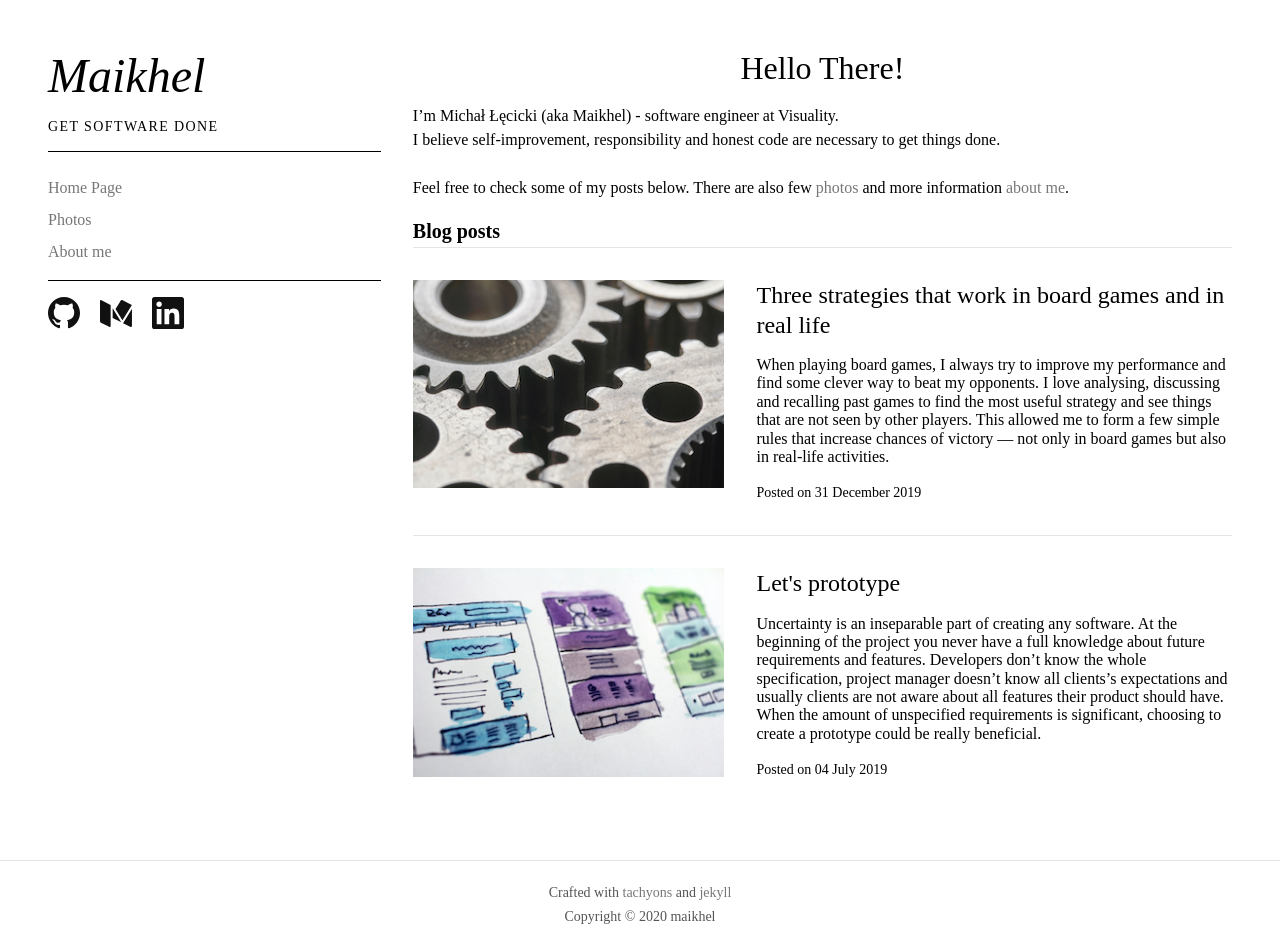
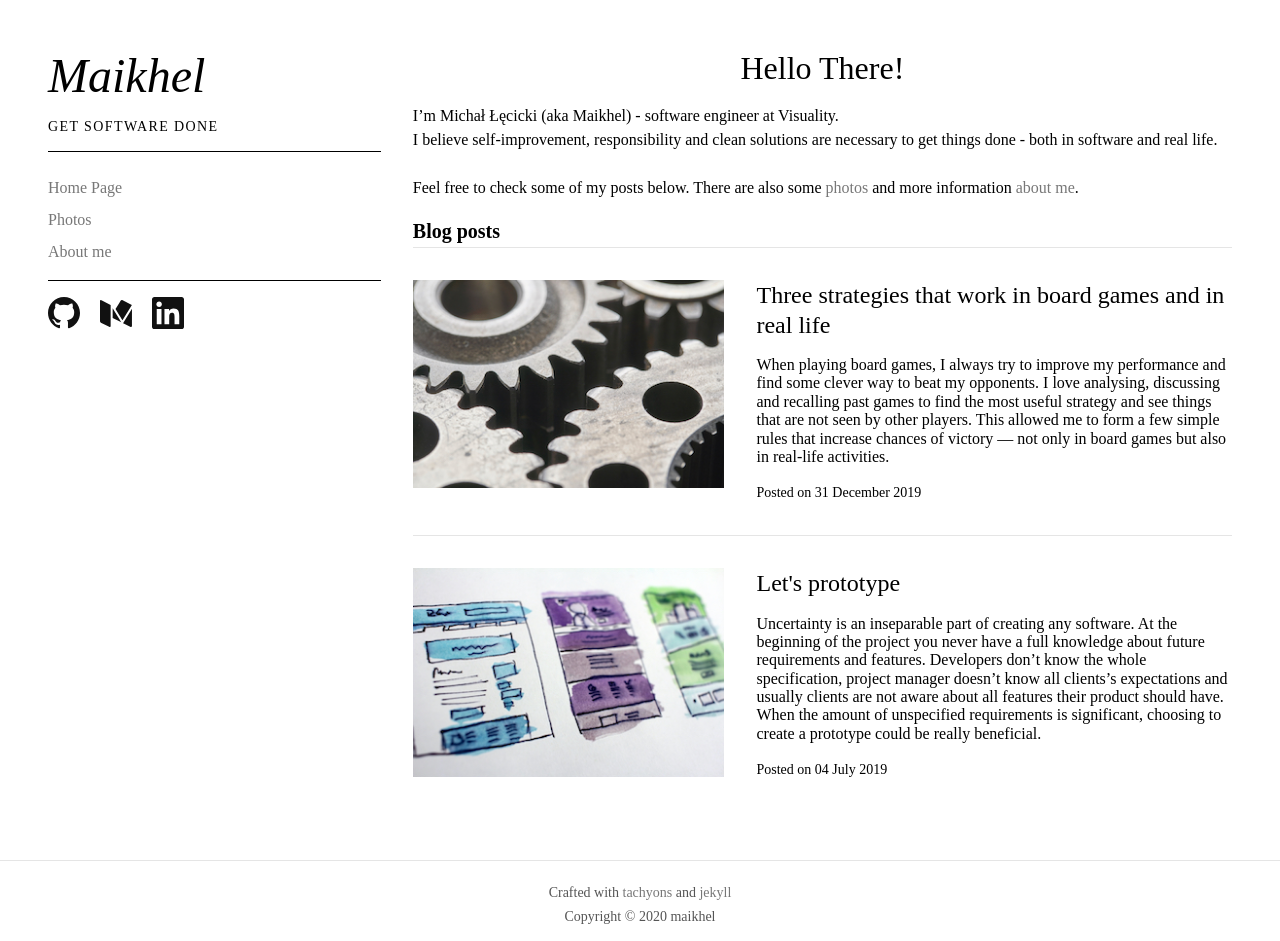
Before and after one commit to maikhel/maikhel.github.io, a Jekyll site: the page built from index.html, in a window 1280 px wide. Built offline with Jekyll 4.4.1, drawn with Linux system fonts in a browser that asks for light colours.

Commit message:
Adjust wording

```diff
--- a/about.html
+++ b/about.html
@@ -4,7 +4,7 @@ title: About me
 ---
 <p class="f5 lh-copy">
 I’m Michał Łęcicki (aka Maikhel) - software engineer at Visuality.</br>
-I believe self-improvement, responsibility and honest code are necessary to get things done.</br>
+I believe self-improvement, responsibility and clean solutions are necessary to get things done - both in software and real life.</br>
 </p>
 
 <div class="f4 b pv1 mv2 bb b--black-10"> My path </div>
@@ -18,7 +18,7 @@ as a junior Ruby on Rails developer and in 2018 I moved to
 as a software engineer.
 Surrounded by experienced engineers, I learned and still improve best development practices, applying clean architecture and using best design patterns.</br>
 </br>
-As a backend engineer I’m usually responsible for preparing Ruby on Rails API applications (currently in JSON:API standard), building software prototypes or creating third party integrations (eg. with Pipedrive). Doing devops stuff on Heroku or AWS also happens to me.
+As a backend engineer, I’m usually responsible for preparing Ruby on Rails API applications (currently in JSON:API standard), building software prototypes or creating third party integrations (eg. with Pipedrive). Doing devops stuff on Heroku or AWS also happens to me.
 Few technologies I met so far include Elasticsearch, Terraform, Beskar, Serverless, R, Golang.</br>
 </br>
 In addition to blog posts, I made a Lightning talk about
--- a/index.html
+++ b/index.html
@@ -5,9 +5,9 @@ title: Hello There!
 
 <p class="f5 lh-copy">
 I’m Michał Łęcicki (aka Maikhel) - software engineer at Visuality.</br>
-I believe self-improvement, responsibility and honest code are necessary to get things done.</br>
+I believe self-improvement, responsibility and clean solutions are necessary to get things done - both in software and real life.</br>
 </br>
-Feel free to check some of my posts below. There are also few
+Feel free to check some of my posts below. There are also some
 <a class="link gray dim" href="{{ site.gallery_page }}" title="Photos">photos</a>
 and more information
 <a class="link gray dim" href="{{ site.about_page }}" title="About me">about me</a>.
```
Also changed, not shown: other parts of about.html (+1 -1 lines).
